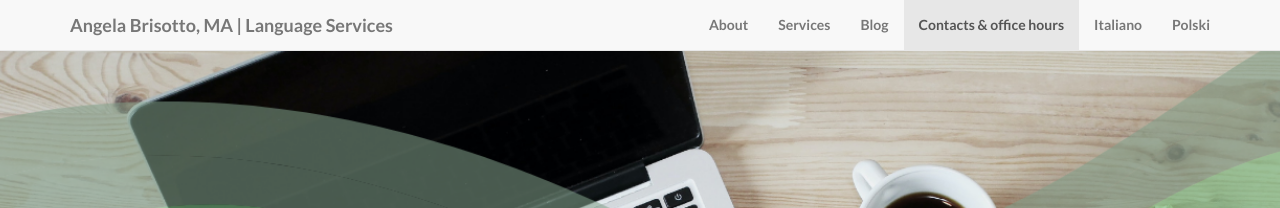
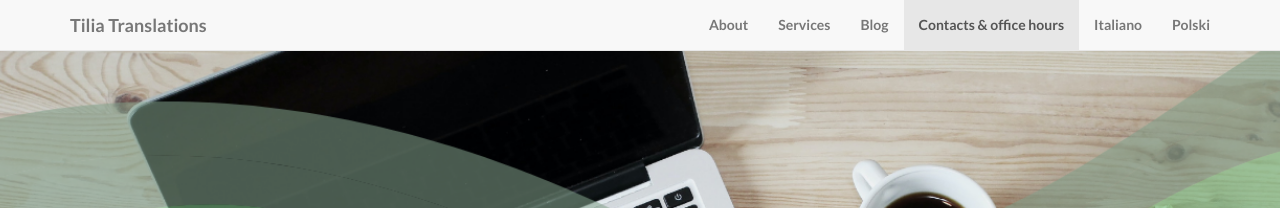
Before and after one commit to angelatiliatranslations/englishversion, a Jekyll site: the page built from index.html, in a window 1280 px wide. Shown: the top 208 px of the page. Built offline with Jekyll 4.4.1, drawn with Linux system fonts in a browser that asks for light colours; nearby versions of some CDN libraries; library files that are not in the unit come from our copies.

Commit message:
Update _config.yml

```diff
--- a/_config.yml
+++ b/_config.yml
@@ -3,7 +3,7 @@
 # ----------------------- #
 
 url: https://tiliatranslations.it
-title: Angela Brisotto, MA | Language Services
+title: Tilia Translations
 email: angela@tiliatranslations.it
 author: Angela Brisotto
 description: I’m Angela Brisotto and I build bridges that connect English and Polish with Italian. Combining analysis, accuracy and wordsmithery, I translate texts, localise websites, revise translations, proofread texts, and transcribe audio and video materials. Welcome to my website!
```
